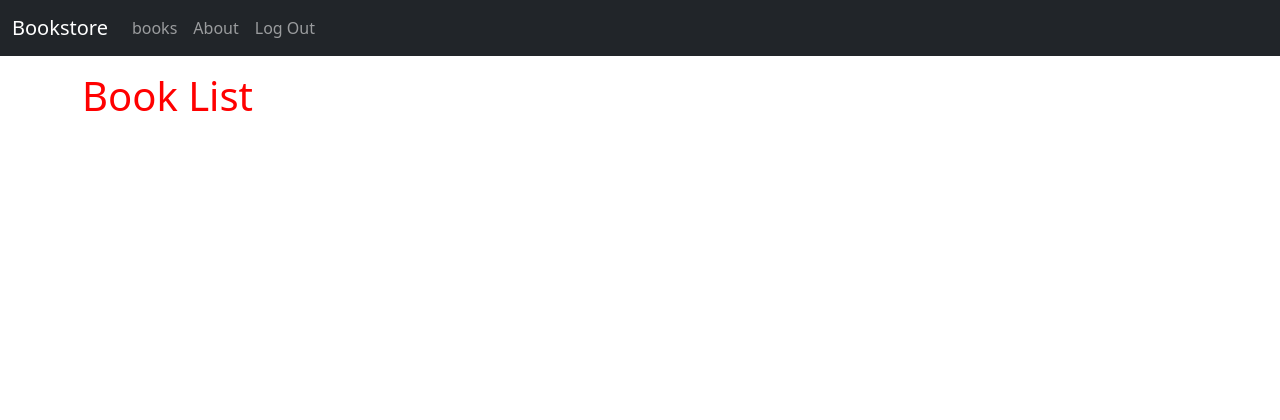
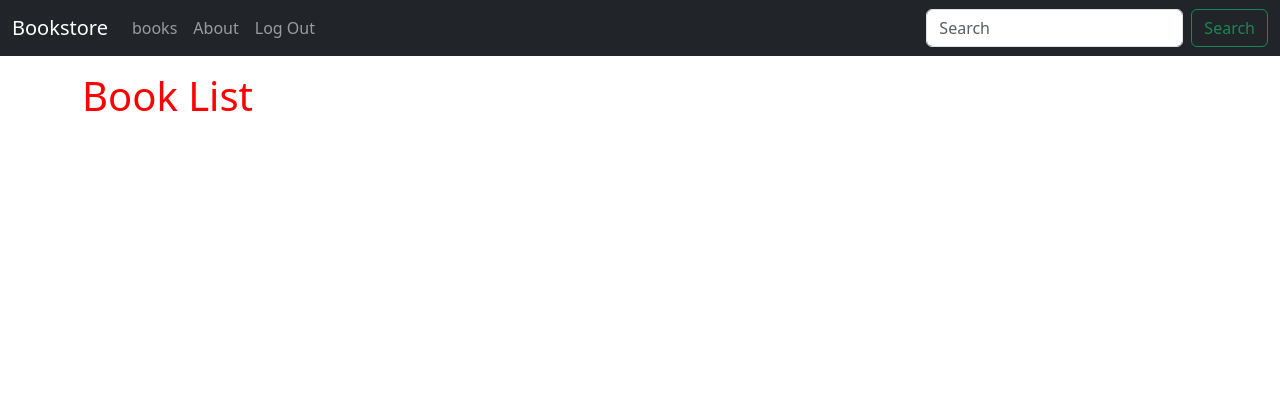
Before and after one commit to Hossein3225/Bookstore, a Django app: page /books/ in a window 1280 px wide. Shown: the top 420 px of the page. Run offline with Django 5.2, Linux system fonts and the light colour scheme; the visitor is signed in with stand-in values (Sample User, id 1); data that the repository does not hold is empty; parts of the project's set-up code (start-up, migrations or seed data) failed here and were passed over; some libraries are stand-ins or nearby versions.

Commit message:
add search bar to project. ch15 of book.

```diff
--- a/books/urls.py
+++ b/books/urls.py
@@ -1,8 +1,9 @@
 from django.urls import path
 
-from .views import BookListView , BookDetailView
+from .views import BookListView , BookDetailView , SearchResultsListView
 
 urlpatterns = [
+    path("search/",SearchResultsListView.as_view() , name = "search_results"),
     path("<uuid:pk>/" ,BookDetailView.as_view() , name = "book_detail" ),
     path("",BookListView.as_view(),name="book_list"),
 ]
--- a/books/views.py
+++ b/books/views.py
@@ -1,6 +1,7 @@
 from django.shortcuts import render
 from django.views.generic import ListView , DeleteView
 from django.contrib.auth.mixins import LoginRequiredMixin , PermissionRequiredMixin
+from django.db.models import Q
 # Create your views here.
 from .models import Book
 
@@ -14,3 +15,12 @@ class BookDetailView(LoginRequiredMixin,PermissionRequiredMixin,DeleteView):
     template_name = "books/book_detail.html"
     login_url = "account_login"
     permission_required = "books.special_status"
+
+class SearchResultsListView(ListView):
+    model = Book
+    context_object_name = "book_list"
+    template_name = "books/search_results.html"
+
+    def get_queryset(self):
+        query = self.request.GET.get("q")
+        return Book.objects.filter(Q(title__icontains=query)|Q(author__icontains=query))
--- a/templates/base.html
+++ b/templates/base.html
@@ -40,6 +40,10 @@
                             </li>
                         {% endif %}
                     </ul>
+                    <form class="d-flex" action="{% url 'search_results' %}" method="get">
+                        <input class="form-control me-2" type="search" name="q" placeholder="Search" aria-label="Search" >
+                        <button class="btn btn-outline-success" type="submit">Search</button>
+                    </form>
                 </div>
             </div>
         </nav>
```
Also changed, not shown: templates/books/search_results.html (added, +15 -0 lines).
